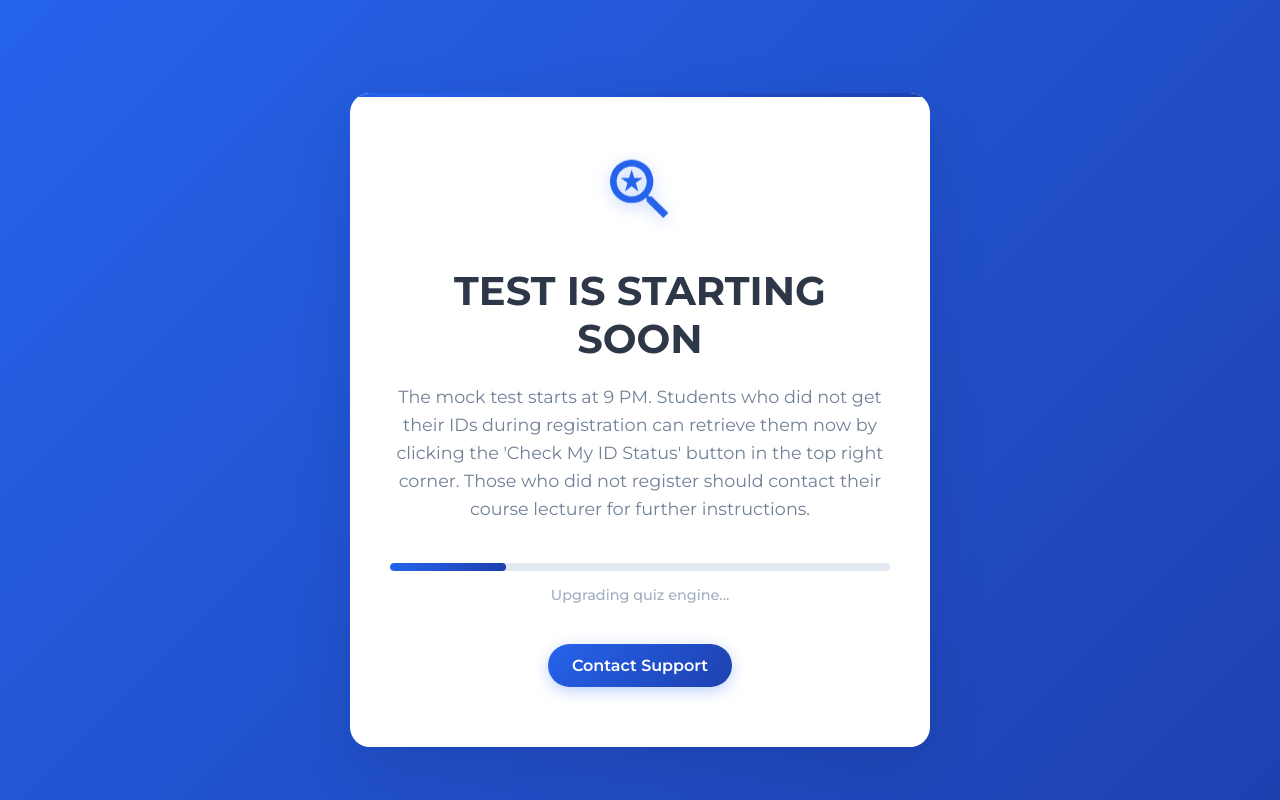
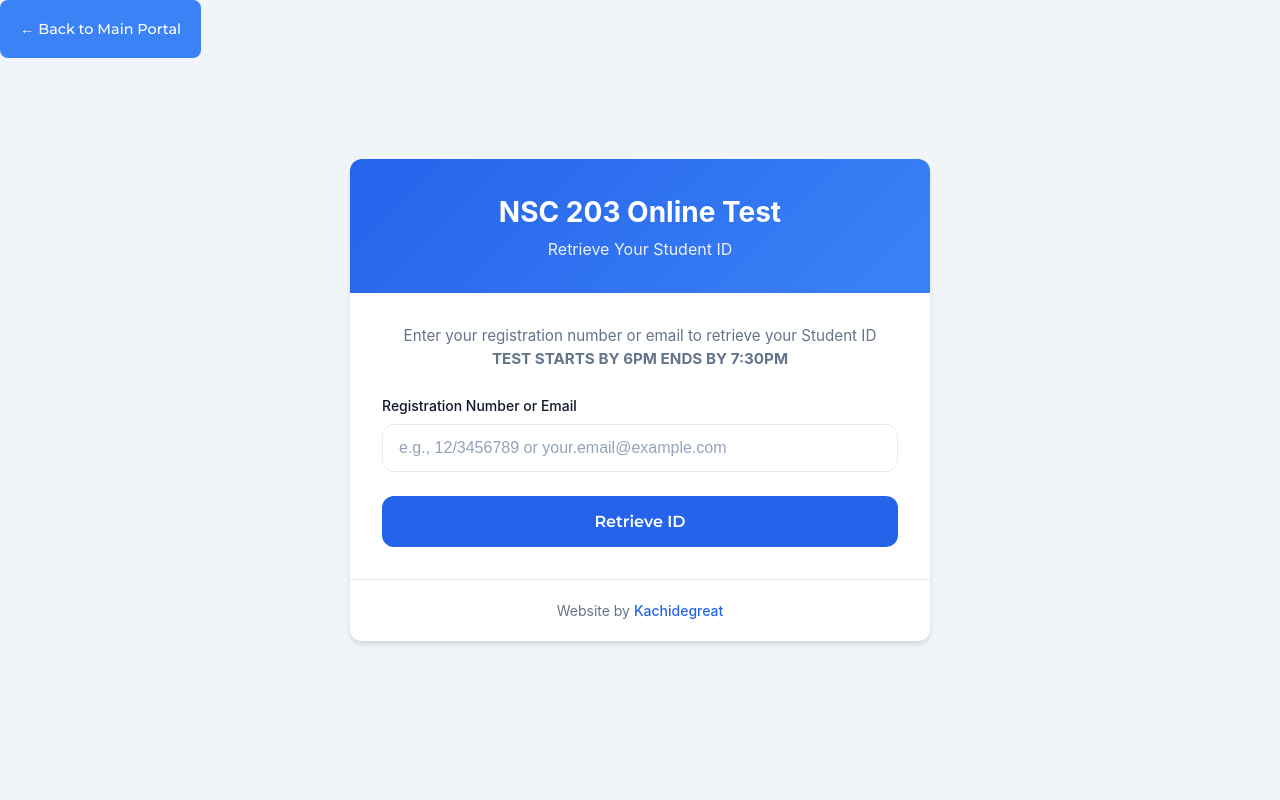
Before and after one commit to kachiDeGreat/quiz-app, a React (Create React App) app: page / in a window 1280 px wide. Both pictures are taken after a click on the button "Check My ID Status". Shown: the top 800 px of the page. Built offline with nearby package versions, Linux system fonts and the light colour scheme.

Commit message:
adjusted current view

```diff
--- a/src/App.tsx
+++ b/src/App.tsx
@@ -93,7 +93,14 @@ const App: React.FC = () => {
           </div>
         )}
       </div> */}
-
+      {currentView === "check-id" && (
+        <div className="checkid-wrapper">
+          <button onClick={handleBackToMain} className="back-button">
+            ← Back to Main Portal
+          </button>
+          <CheckID />
+        </div>
+      )}
       <MaintenancePage />
       {/* <ExportToPDFButton /> */}
 
```
